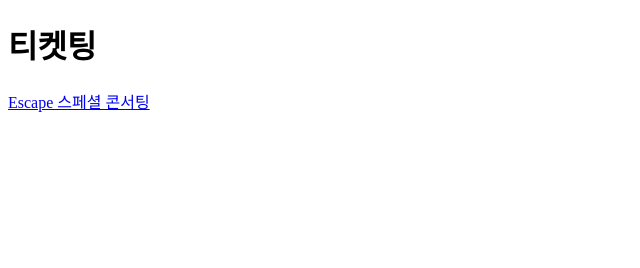
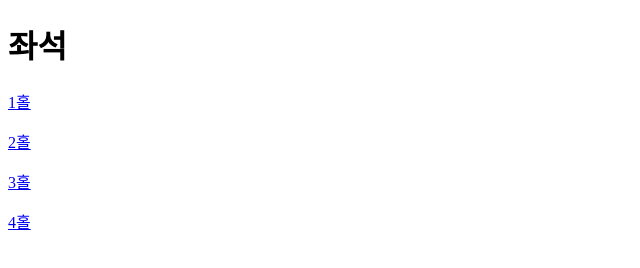
Before and after one commit to changsoo07/ticket, a plain HTML site: page seat.html in a window 1280 px wide. Shown: the whole page, without its empty margins (0-640 px from the left). Drawn offline with Linux system fonts and the light colour scheme.

Commit message:
Update seat.html

```diff
--- a/seat.html
+++ b/seat.html
@@ -6,9 +6,18 @@
   <meta name="viewport" content="width=device-width, initial-scale=1.0" />
 </head>
 <body>
-  <h1>티켓팅</h1>
+  <h1>좌석</h1>
   <p>
-    <a href="special.html">Escape 스페셜 콘서팅</a>
+    <a href="not.html">1홀</a>
+  </p>
+  <p>
+    <a href="not.html">2홀</a>
+  </p>
+  <p>
+    <a href="not.html">3홀</a>
+  </p>
+  <p>
+    <a href="not.html">4홀</a>
   </p>
 </body>
 </html>
```
